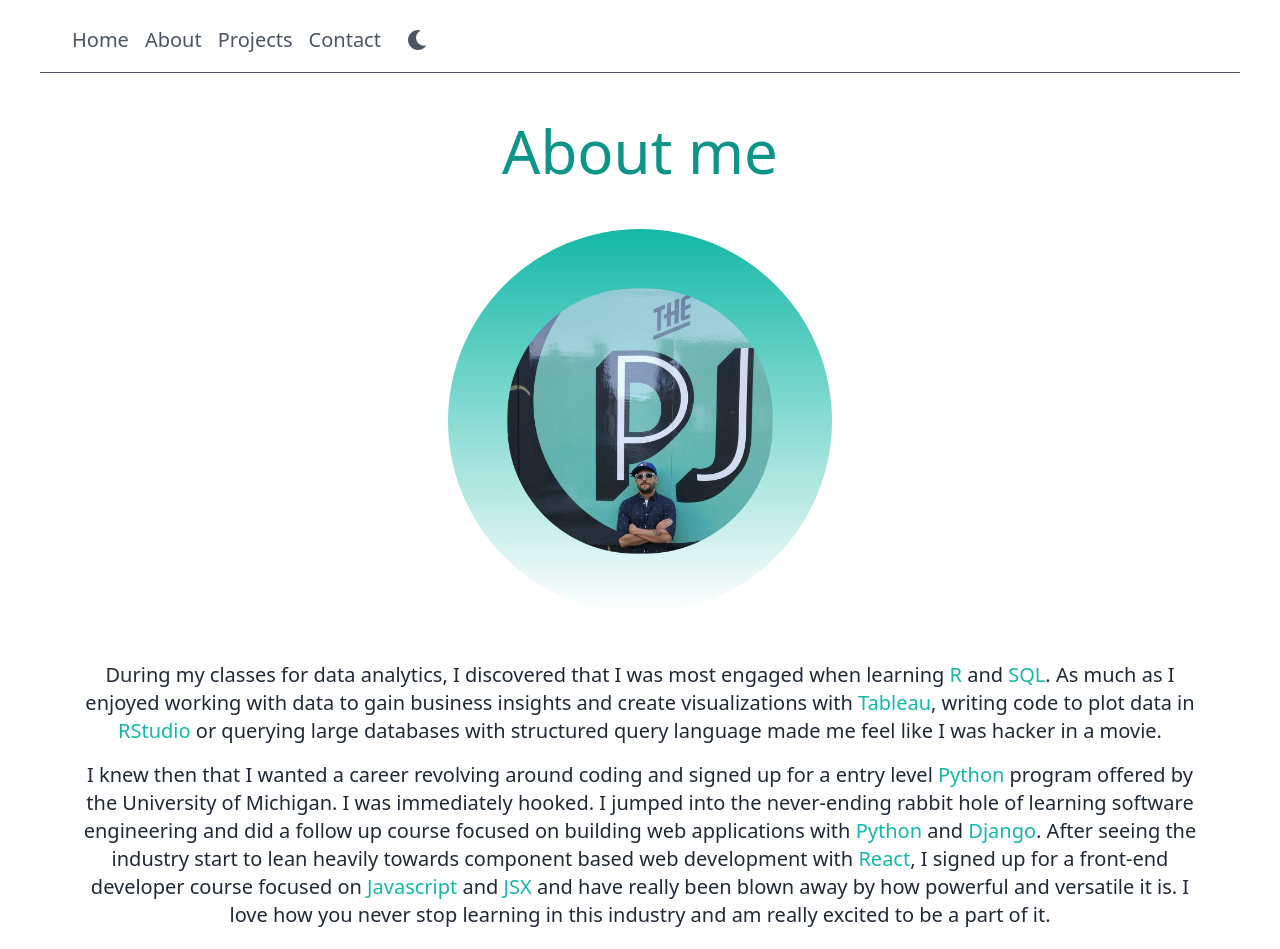
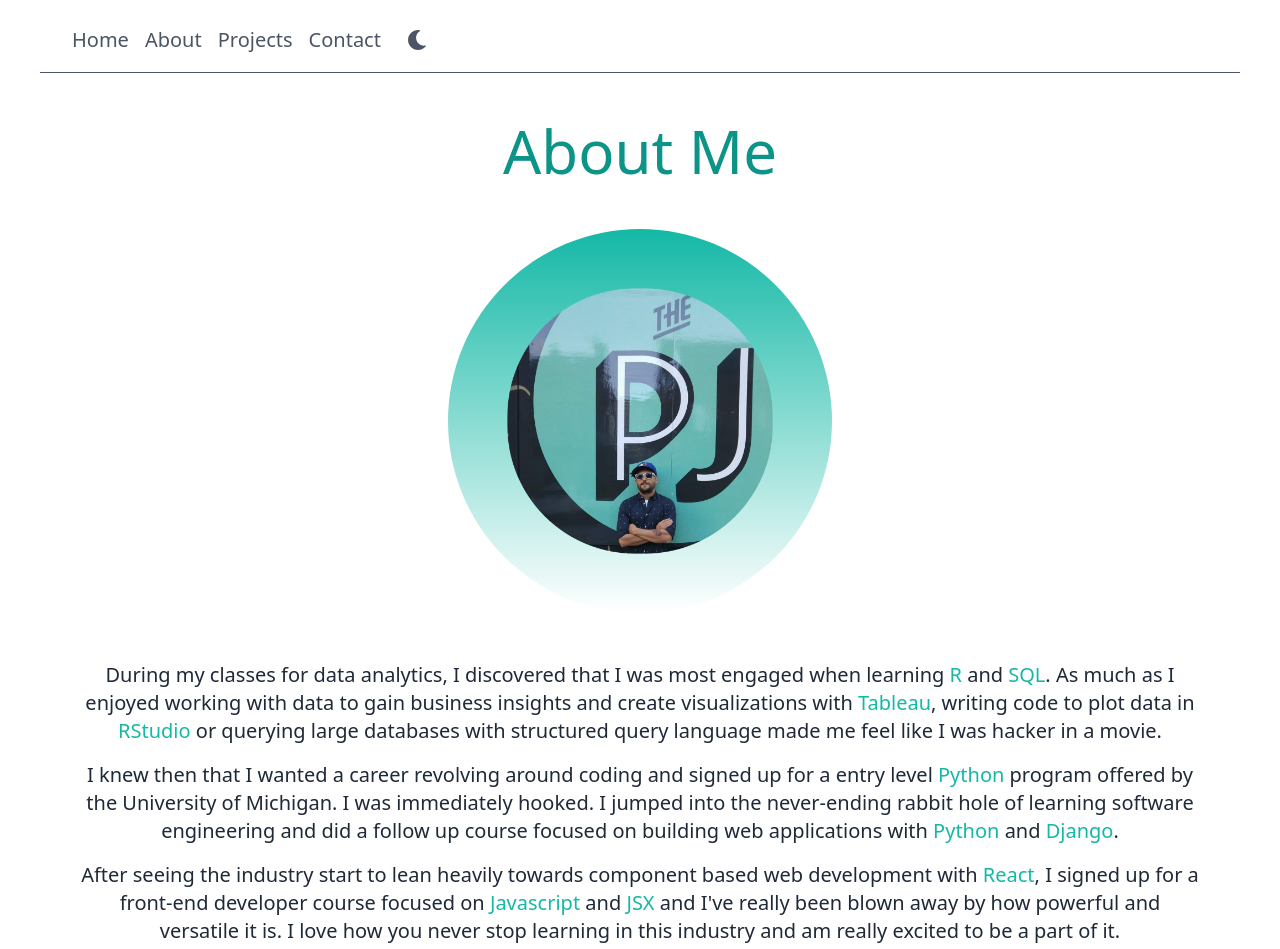
Before and after one commit to pjleb90/portfolio, a Next.js app: page /about in a window 1280 px wide. Shown: the top 949 px of the page. Built offline with nearby package versions, Linux system fonts and the light colour scheme.

Commit message:
minor UI changes

```diff
--- a/app/about/page.tsx
+++ b/app/about/page.tsx
@@ -13,14 +13,14 @@ import { AiFillCloseCircle } from "react-icons/ai";
         setShowConfetti(true);
     };
 
-  const closeImageModal = () => {
-    setShowImageModal(false);
-    setShowConfetti(false);
-  };
+    const closeImageModal = () => {
+      setShowImageModal(false);
+      setShowConfetti(false);
+    };
 
   return (
     <div className="text-center p-10">
-      <h3 className='text-center text-4xl py-2 text-teal-600 font-medium md:text-6xl'>About me</h3>
+      <h3 className='text-center text-4xl py-2 text-teal-600 font-medium md:text-6xl'>About Me</h3>
       <div className='relative mx-auto bg-gradient-to-b from-teal-500 rounded-full w-75 h-75 mt-10 mb-10 overflow-hidden md:h-96 md:w-96'>
         <Image
             src="/images/round.png"
@@ -41,8 +41,10 @@ import { AiFillCloseCircle } from "react-icons/ai";
         program offered by the University of Michigan. I was immediately hooked.
         I jumped into the never-ending rabbit hole of learning software engineering
         and did a follow up course focused on building web applications with <span className="text-teal-500">Python </span> and <span className="text-teal-500">Django</span>.
+      </p>
+      <p className='text-md py-2 leading-8 text-gray-800 dark:text-white md:text-xl xl:text-xl'>
         After seeing the industry start to lean heavily towards component based web development with <span className="text-teal-500">React</span>,
-        I signed up for a front-end developer course focused on <span className="text-teal-500">Javascript </span> and <span className="text-teal-500">JSX</span> and have really been
+        I signed up for a front-end developer course focused on <span className="text-teal-500">Javascript </span> and <span className="text-teal-500">JSX</span> and I&#39;ve really been
         blown away by how powerful and versatile it is. I love how you never stop learning in this industry and am really
         excited to be a part of it.
       </p>
@@ -60,7 +62,7 @@ import { AiFillCloseCircle } from "react-icons/ai";
       )}
       {showImageModal && (
         <div className="fixed top-0 left-0 w-screen h-screen flex justify-center items-center bg-gray-900 bg-opacity-80 z-1">
-          <div className="bg-gray-900 dark:bg-teal-500 p-4 rounded-lg relative z-2">
+          <div className="bg-gray-900 dark:bg-teal-500 p-4 rounded-xl relative z-2">
             <button className="absolute top-2 right-2 text-black" onClick={closeImageModal}>
               <AiFillCloseCircle className="width: w-8 height: h-8 text-teal-500 dark:text-gray-900"/>
             </button>
--- a/app/layout.tsx
+++ b/app/layout.tsx
@@ -12,8 +12,8 @@ export const metadata: Metadata = {
   openGraph:  {
     type: "website",
     url: "https://www.pjleblanc.dev/",
-    title: "PJ LeBlanc - web developer based in Ontario, Canada",
-    description: "A freelancer providing services for web design and development. Looking forward to hearing from you!",
+    title: "PJ LeBlanc - A web developer based in Ontario, Canada",
+    description: "a freelancer providing services for web design and development. Looking forward to hearing from you!",
     siteName: "pjleblanc.dev",
     images: [{
       url: "https://www.pjleblanc.dev/_next/image?url=%2Fimages%2Fhero.jpeg&w=640&q=75",
```
